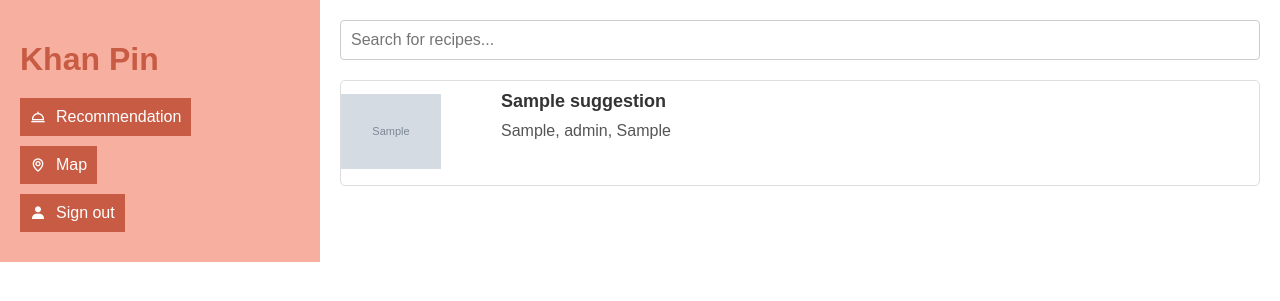
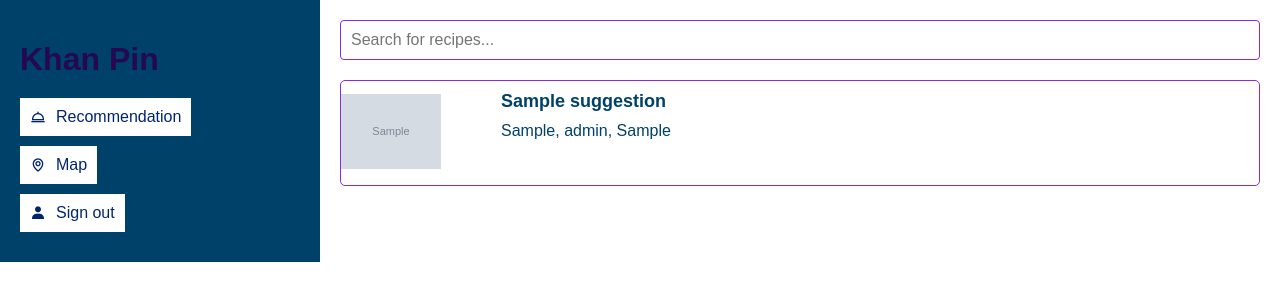
Before and after one commit to anujalamsal/khanpin, a Node server app: template views/recommendation.ejs in a window 1280 px wide. Shown: the top 301 px of the page. Run offline with Node 20, Linux system fonts and the light colour scheme; the template is opened without the code that fills it: values that come from a table or form of the project are taken from there, others are empty; tables that the repository leaves empty hold one stand-in row (values such as "Sample post"); grey boxes marked "Sample" are stand-in pictures; some libraries are stand-ins or nearby versions.

Commit message:
Update recommendation.ejs

```diff
--- a/views/recommendation.ejs
+++ b/views/recommendation.ejs
@@ -4,7 +4,6 @@
   <meta charset="UTF-8">
   <meta name="viewport" content="width=device-width, initial-scale=1.0">
   <title>Recommendation Page</title>
-  <!-- <link rel="stylesheet" href="recommendation.css"> -->
   <style>
     body {
     font-family: Arial, sans-serif;
@@ -13,28 +12,23 @@
     overflow-x: hidden;
   }
 
-/* .recommendations>.recommendation
-{
-  width:1000px;
-} */
 
 .container {
     display: flex;
     flex-direction: column;
-    /* height: 50vh; */
-    /* width:50px; */
+
 }
 
 .left-side {
     width: 100%;
-    background-color: #f7b0a0;
+    background-color: #00416A;
     padding: 20px;
     box-sizing: border-box;
 }
 
 .left-side h1 {
     margin-bottom: 20px;
-    color: white;
+
 }
 
 .buttons {
@@ -50,8 +44,8 @@
     margin-bottom: 10px;
     padding: 10px;
     border: none;
-    background-color: #C85B43;
-    color: white;
+    background-color:white;
+    color:#002570;
     font-size: 16px;
     text-align: left;
     display: flex;
@@ -72,7 +66,7 @@
 .right-side input[type="text"] {
     width: 100%;
     padding: 10px;
-    border: 1px solid #ccc;
+    border: 1px solid #8A2BE2;
     border-radius: 4px;
     font-size: 16px;
     box-sizing: border-box;
@@ -87,10 +81,10 @@
 
 .recommendation {
     display: flex;
-    border: 1px solid #ddd;
+    border: 1px solid #8A2BE2;
     border-radius: 5px;
     overflow: hidden;
-    background-color: #fff;
+    background-color:white;
     width:100%;
 }
 
@@ -117,97 +111,22 @@
 .text-container h2 {
     margin: 0 0 10px;
     font-size: 18px;
-    color: #333;
+    color: #00416A;
 }
 
 .text-container p {
     margin: 0;
-    color: #555;
+    color:#00416A;
 }
 
 a {
-    color: #C85B43;
+    color: #240952;
     text-decoration: none;
 }
 
 a:hover {
-    color: #d88370;
+    color: rgb(160, 136, 136);
     text-decoration: none;
-}
-
-.filters {
-    margin-bottom: 20px;
-}
-
-.filters h4 {
-    font-size: 16px;
-    margin-bottom: 10px;
-    color: #333;
-}
-
-.filters select {
-    width: 80%;
-    padding: 10px;
-    border: 1px solid #ccc;
-    border-radius: 4px;
-    font-size: 16px;
-    margin-bottom: 10px;
-}
-
-.food-items {
-    display: grid;
-    grid-template-columns: repeat(auto-fit, minmax(300px, 1fr));
-    gap: 20px;
-}
-
-.food-item {
-    border: 1px solid #ccc;
-    border-radius: 8px;
-    padding: 10px;
-    background-color: #fff;
-}
-
-.food-item img {
-    width: 100%;
-    border-radius: 8px;
-    margin-bottom: 10px;
-}
-
-.food-item h3 {
-    font-size: 18px;
-    margin-bottom: 5px;
-    color: #333;
-}
-
-.food-item p {
-    font-size: 14px;
-    color: #666;
-    margin-bottom: 10px;
-}
-
-.food-item a {
-    font-size: 14px;
-    color: #C85B43;
-    text-decoration: none;
-}
-
-@media (min-width: 768px) {
-    .filters select {
-        width: calc(50% - 5px);
-        margin-right: 10px;
-    }
-
-    .food-item {
-        padding: 8px;
-    }
-
-    .food-item img {
-        margin-bottom: 8px;
-    }
-
-    .food-items {
-        grid-template-columns: repeat(auto-fit, minmax(150px, 1fr));
-    }
 }
 
 @media (min-width: 768px) {
```
